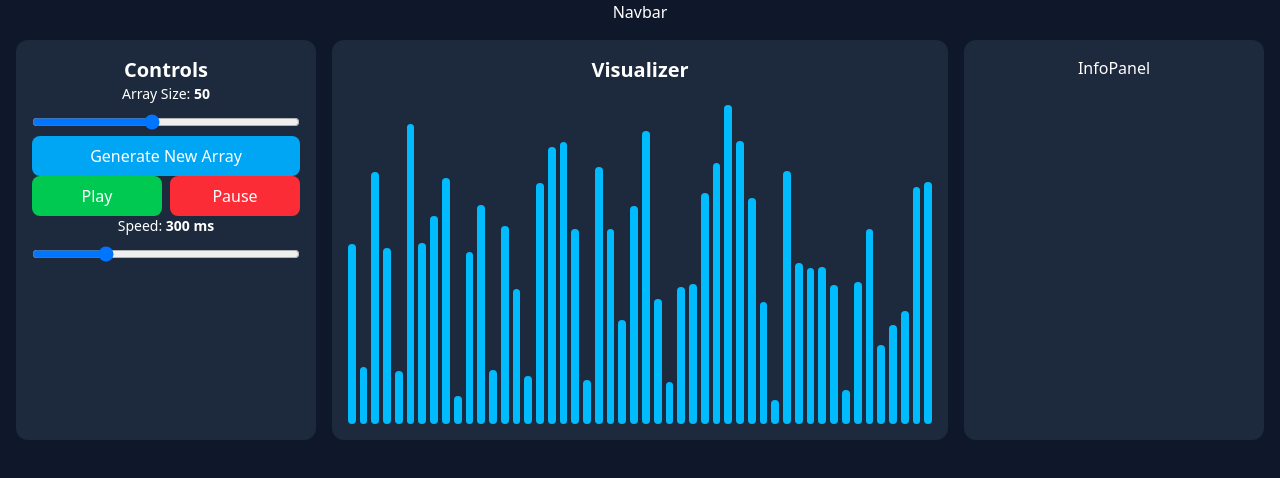
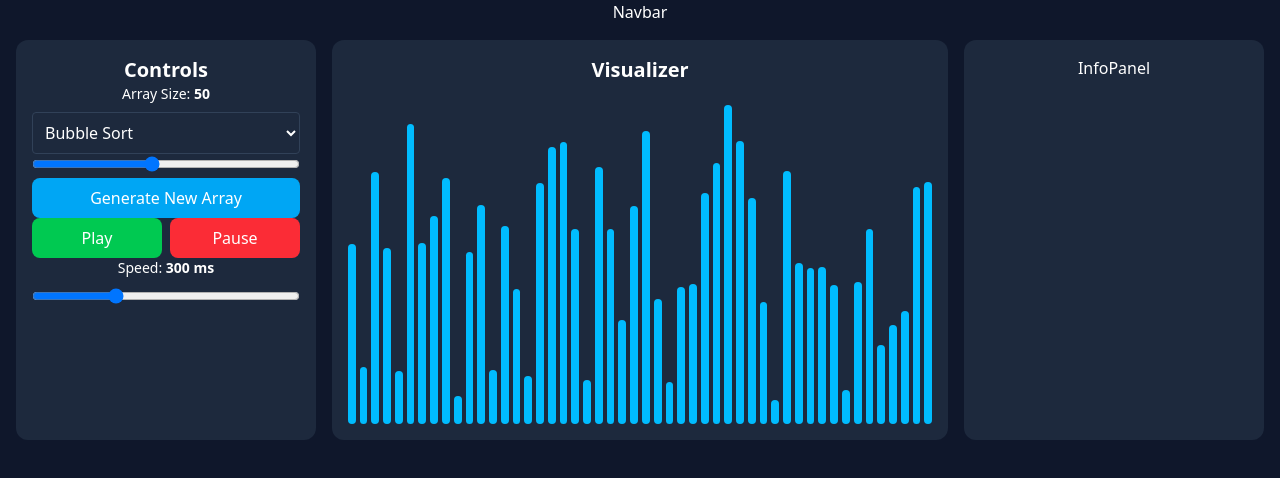
Before and after one commit to riyacore404/algorithm-visualizer, a React (Vite) app: page / in a window 1280 px wide. Shown: the top 478 px of the page. Built offline with nearby package versions, Linux system fonts and the light colour scheme.

Commit message:
add algorithm selector w/ scalable mapping

```diff
--- a/src/App.jsx
+++ b/src/App.jsx
@@ -3,7 +3,8 @@ import ControlPanel from "./components/ControlPanel";
 import VisualizerCanvas from "./components/VisualizerCanvas";
 import InfoPanel from "./components/InfoPanel";
 import { useState, useEffect, useRef } from "react";
-import { bubbleSortSteps } from "./algorithms/BubbleSort"
+
+import { ALGORITHMS } from "./algorithms";
 
 export default function App() {
   const timeoutRef = useRef(null);
@@ -21,10 +22,21 @@ export default function App() {
 
   // to generate a random array of the set size i.e. no. of bars
   const generateArray = (size = arraySize) => {
-    setArray(createRandomArray(size));
+    // Kill running timeout
+    if (timeoutRef.current) {
+      clearTimeout(timeoutRef.current);
+    }
+
+    // Stop animation engine
+    setIsPlaying(false);
+
+    // Reset animation state
     setAnimationSteps([]);
     setCurrentStep(0);
-    setIsPlaying(false);
+    setActiveIndices([]);
+
+    // Generate fresh array
+    setArray(createRandomArray(size));
   };
 
   const [activeIndices, setActiveIndices] = useState([]);
@@ -33,9 +45,22 @@ export default function App() {
   const [isPlaying, setIsPlaying] = useState(false);
   const [speed, setSpeed] = useState(300);
 
-  const runAnimation = () => {
-    if (!isPlaying || currentStep >= animationSteps.length) {
+  const [selectedAlgo, setSelectedAlgo] = useState("bubble");
+
+  const isSorted = (arr) => {
+    for (let i = 1; i < arr.length; i++) {
+      if (arr[i] < arr[i - 1]) return false;
+    }
+    return true;
+  };
+
+
+  useEffect(() => {
+    if (!isPlaying) return;
+
+    if (currentStep >= animationSteps.length) {
       setIsPlaying(false);
+      setActiveIndices([]);
       return;
     }
 
@@ -52,31 +77,27 @@ export default function App() {
         [newArr[i], newArr[j]] = [newArr[j], newArr[i]];
         return newArr;
       });
+
+      setActiveIndices(step.indices);
     }
 
     timeoutRef.current = setTimeout(() => {
       setCurrentStep((prev) => prev + 1);
     }, speed);
 
-    if (currentStep >= animationSteps.length - 1) {
-      setActiveIndices([]);
-    }
-  };
-
-  useEffect(() => {
-    runAnimation();
-
-    return () => {
-      if (timeoutRef.current) {
-        clearTimeout(timeoutRef.current);
-      }
-    };
-  }, [currentStep, isPlaying, speed]);
+    return () => clearTimeout(timeoutRef.current);
+  }, [currentStep, isPlaying, speed, animationSteps]);
 
   const play = () => {
     if (isPlaying) return;
 
-    const steps = bubbleSortSteps(array);
+    if (isSorted(array)) {
+      console.log("Array already sorted");
+      return;
+    }
+
+    const algo = ALGORITHMS[selectedAlgo];
+    const steps = algo.fn(array);
 
     setAnimationSteps(steps);
     setCurrentStep(0);
@@ -98,6 +119,9 @@ export default function App() {
             pause={pause}
             speed={speed}
             setSpeed={setSpeed}
+            selectedAlgo = {selectedAlgo}
+            setSelectedAlgo = {setSelectedAlgo}
+            isPlaying = {isPlaying}
           />
         </div>
 
--- a/src/algorithms/BubbleSort.js
+++ b/src/algorithms/BubbleSort.js
@@ -1,8 +1,8 @@
-export const bubbleSortSteps = (arr) => {
+export const BubbleSort = (arr) => {
   const steps = [];
   const a = [...arr];
+  const size = a.length;
 
-  const size = a.length;
   for (let i = 0; i < size; i++) {
     for (let j = 0; j < size - i - 1; j++) {
       // to compare successive indices
--- /dev/null
+++ b/src/algorithms/index.js
@@ -0,0 +1,10 @@
+import { BubbleSort } from "./BubbleSort";
+
+export const ALGORITHMS = {
+  bubble: {
+    name: "Bubble Sort",
+    fn: BubbleSort,
+    time: "O(n²)",
+    space: "O(1)",
+  },
+};
--- a/src/components/ControlPanel.jsx
+++ b/src/components/ControlPanel.jsx
@@ -1,6 +1,6 @@
 import React from 'react'
 
-export default function ControlPanel ({ arraySize, setArraySize, generateArray, play, pause, speed, setSpeed }) {
+export default function ControlPanel ({ arraySize, setArraySize, generateArray, play, pause, speed, setSpeed, selectedAlgo, setSelectedAlgo, isPlaying }) {
   return (
     <div className="h-full bg-slate-800 rounded-xl p-4 text-center">
       <h2 className="text-xl font-semibold"> Controls </h2>
@@ -9,6 +9,14 @@ export default function ControlPanel ({ arraySize, setArraySize, generateArray,
         <label className="block mb-2 text-sm">
           Array Size: <span className="font-bold"> { arraySize } </span>
         </label>
+
+        <select
+          value={selectedAlgo}
+          onChange={(e) => setSelectedAlgo(e.target.value)}
+          className="w-full p-2 bg-slate-800 rounded border border-slate-700"
+        >
+          <option value="bubble">Bubble Sort</option>
+        </select>
 
         <input
           type="range"
@@ -33,6 +41,7 @@ export default function ControlPanel ({ arraySize, setArraySize, generateArray,
       <div className="flex gap-2">
         <button
           onClick={play}
+          disabled={isPlaying}
           className="flex-1 bg-green-500 hover:bg-green-600 rounded-lg py-2"
         >
           Play
@@ -53,7 +62,7 @@ export default function ControlPanel ({ arraySize, setArraySize, generateArray,
 
         <input
           type="range"
-          min="50"
+          min="1"
           max="1000"
           step="50"
           value={speed}
```
